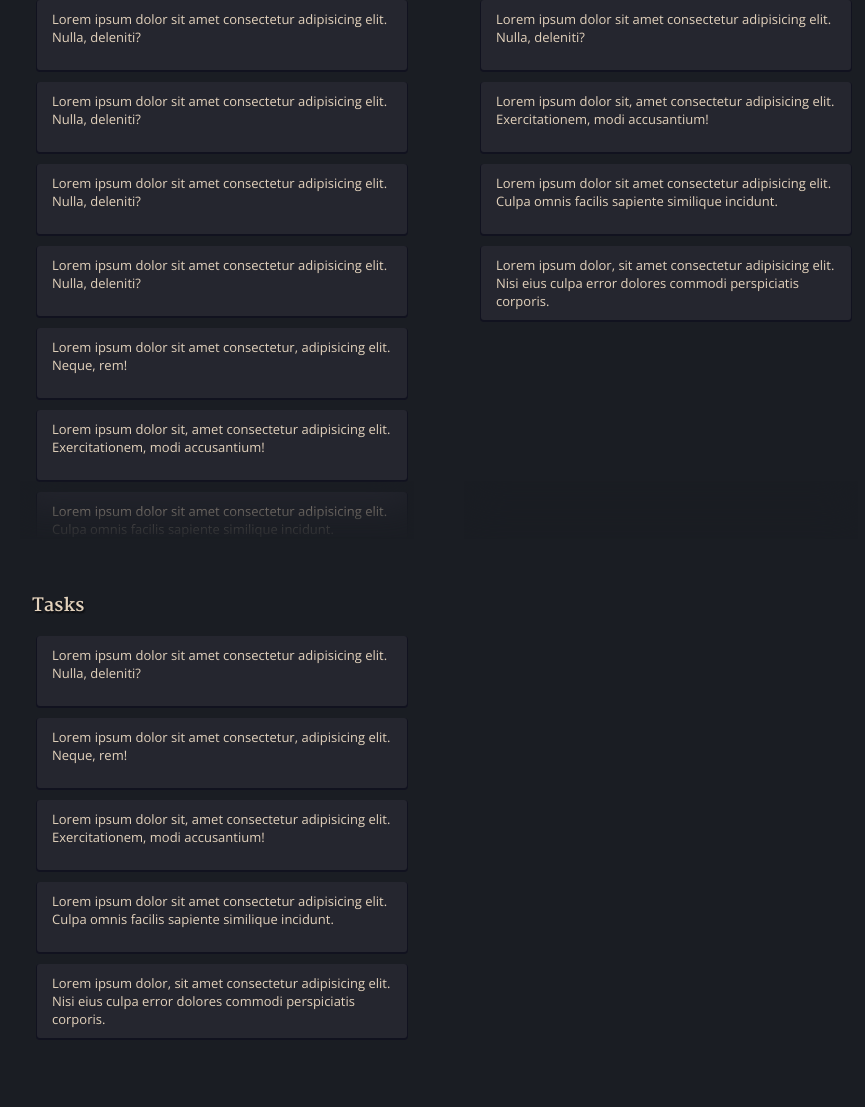
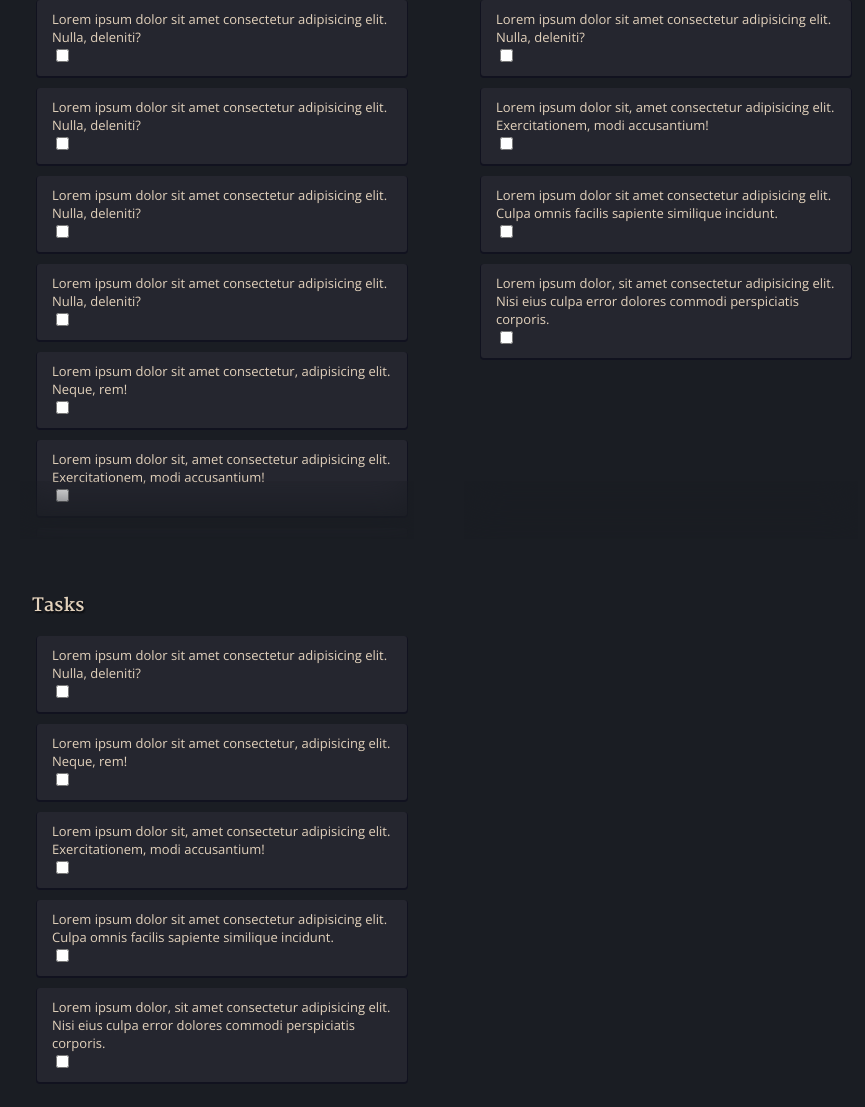
Before and after one commit to nountie/rpg-ui-kit, a website: page index.html in a window 1280 px wide. Shown: the part 803-1910 px from the top of the page, without its empty margins (10-875 px from the left). Drawn offline with nearby package versions, Linux system fonts and the light colour scheme.

Commit message:
Raw checboxes for tasks

```diff
--- a/index.html
+++ b/index.html
@@ -144,42 +144,63 @@
                 Lorem ipsum dolor sit amet consectetur adipisicing elit. Nulla,
                 deleniti?
               </h3>
+              <label for="taskSuccess">
+                <input type="checkbox" name="taskSuccess" />
+              </label>
             </div>
             <div class="task">
               <h3 class="task__heading">
                 Lorem ipsum dolor sit amet consectetur adipisicing elit. Nulla,
                 deleniti?
               </h3>
+              <label for="taskSuccess">
+                <input type="checkbox" name="taskSuccess" />
+              </label>
             </div>
             <div class="task">
               <h3 class="task__heading">
                 Lorem ipsum dolor sit amet consectetur adipisicing elit. Nulla,
                 deleniti?
               </h3>
+              <label for="taskSuccess">
+                <input type="checkbox" name="taskSuccess" />
+              </label>
             </div>
             <div class="task">
               <h3 class="task__heading">
                 Lorem ipsum dolor sit amet consectetur, adipisicing elit. Neque,
                 rem!
               </h3>
+              <label for="taskSuccess">
+                <input type="checkbox" name="taskSuccess" />
+              </label>
             </div>
             <div class="task">
               <h3 class="task__heading">
                 Lorem ipsum dolor sit, amet consectetur adipisicing elit.
                 Exercitationem, modi accusantium!
               </h3>
+              <label for="taskSuccess">
+                <input type="checkbox" name="taskSuccess" />
+              </label>
             </div>
             <div class="task">
               <h3 class="task__heading">
                 Lorem ipsum dolor sit amet consectetur adipisicing elit. Culpa
                 omnis facilis sapiente similique incidunt.
               </h3>
+              <label for="taskSuccess">
+                <input type="checkbox" name="taskSuccess" />
+              </label>
             </div>
             <div class="task">
               <h3 class="task__heading">
                 Lorem ipsum dolor, sit amet consectetur adipisicing elit. Nisi
                 eius culpa error dolores commodi perspiciatis corporis.
               </h3>
+              <label for="taskSuccess">
+                <input type="checkbox" name="taskSuccess" />
+              </label>
             </div>
           </div>
         </div>
@@ -191,48 +212,72 @@
                 Lorem ipsum dolor sit amet consectetur adipisicing elit. Nulla,
                 deleniti?
               </h3>
+              <label for="taskSuccess">
+                <input type="checkbox" name="taskSuccess" />
+              </label>
             </div>
             <div class="task">
               <h3 class="task__heading">
                 Lorem ipsum dolor sit amet consectetur adipisicing elit. Nulla,
                 deleniti?
               </h3>
+              <label for="taskSuccess">
+                <input type="checkbox" name="taskSuccess" />
+              </label>
             </div>
             <div class="task">
               <h3 class="task__heading">
                 Lorem ipsum dolor sit amet consectetur adipisicing elit. Nulla,
                 deleniti?
               </h3>
+              <label for="taskSuccess">
+                <input type="checkbox" name="taskSuccess" />
+              </label>
             </div>
             <div class="task">
               <h3 class="task__heading">
                 Lorem ipsum dolor sit amet consectetur adipisicing elit. Nulla,
                 deleniti?
               </h3>
+              <label for="taskSuccess">
+                <input type="checkbox" name="taskSuccess" />
+              </label>
             </div>
             <div class="task">
               <h3 class="task__heading">
                 Lorem ipsum dolor sit amet consectetur, adipisicing elit. Neque,
                 rem!
               </h3>
+              <label for="taskSuccess">
+                <input type="checkbox" name="taskSuccess" />
+              </label>
             </div>
             <div class="task">
               <h3 class="task__heading">
                 Lorem ipsum dolor sit, amet consectetur adipisicing elit.
                 Exercitationem, modi accusantium!
               </h3>
+              <label for="taskSuccess">
+                <input type="checkbox" name="taskSuccess" />
+              </label>
             </div>
             <div class="task">
               <h3 class="task__heading">
                 Lorem ipsum dolor sit amet consectetur adipisicing elit. Culpa
                 omnis facilis sapiente similique incidunt.
               </h3>
+              <label for="taskSuccess">
+                <input type="checkbox" name="taskSuccess" />
+              </label>
             </div>
             <div class="task">
               <h3 class="task__heading">
                 Lorem ipsum dolor, sit amet consectetur adipisicing elit. Nisi
                 eius culpa error dolores commodi perspiciatis corporis.
               </h3>
+              <label for="taskSuccess">
+                <input type="checkbox" name="taskSuccess" />
+              </label>
             </div>
           </div>
         </div>
@@ -244,24 +289,36 @@
                 Lorem ipsum dolor sit amet consectetur adipisicing elit. Nulla,
                 deleniti?
               </h3>
+              <label for="taskSuccess">
+                <input type="checkbox" name="taskSuccess" />
+              </label>
             </div>
             <div class="task">
               <h3 class="task__heading">
                 Lorem ipsum dolor sit, amet consectetur adipisicing elit.
                 Exercitationem, modi accusantium!
               </h3>
+              <label for="taskSuccess">
+                <input type="checkbox" name="taskSuccess" />
+              </label>
             </div>
             <div class="task">
               <h3 class="task__heading">
                 Lorem ipsum dolor sit amet consectetur adipisicing elit. Culpa
                 omnis facilis sapiente similique incidunt.
               </h3>
+              <label for="taskSuccess">
+                <input type="checkbox" name="taskSuccess" />
+              </label>
             </div>
             <div class="task">
               <h3 class="task__heading">
                 Lorem ipsum dolor, sit amet consectetur adipisicing elit. Nisi
                 eius culpa error dolores commodi perspiciatis corporis.
               </h3>
+              <label for="taskSuccess">
+                <input type="checkbox" name="taskSuccess" />
+              </label>
             </div>
           </div>
         </div>
@@ -273,30 +330,45 @@
                 Lorem ipsum dolor sit amet consectetur adipisicing elit. Nulla,
                 deleniti?
               </h3>
+              <label for="taskSuccess">
+                <input type="checkbox" name="taskSuccess" />
+              </label>
             </div>
             <div class="task">
               <h3 class="task__heading">
                 Lorem ipsum dolor sit amet consectetur, adipisicing elit. Neque,
                 rem!
               </h3>
+              <label for="taskSuccess">
+                <input type="checkbox" name="taskSuccess" />
+              </label>
             </div>
             <div class="task">
               <h3 class="task__heading">
                 Lorem ipsum dolor sit, amet consectetur adipisicing elit.
                 Exercitationem, modi accusantium!
               </h3>
+              <label for="taskSuccess">
+                <input type="checkbox" name="taskSuccess" />
+              </label>
             </div>
             <div class="task">
               <h3 class="task__heading">
                 Lorem ipsum dolor sit amet consectetur adipisicing elit. Culpa
                 omnis facilis sapiente similique incidunt.
               </h3>
+              <label for="taskSuccess">
+                <input type="checkbox" name="taskSuccess" />
+              </label>
             </div>
             <div class="task">
               <h3 class="task__heading">
                 Lorem ipsum dolor, sit amet consectetur adipisicing elit. Nisi
                 eius culpa error dolores commodi perspiciatis corporis.
               </h3>
+              <label for="taskSuccess">
+                <input type="checkbox" name="taskSuccess" />
+              </label>
             </div>
           </div>
         </div>
```
